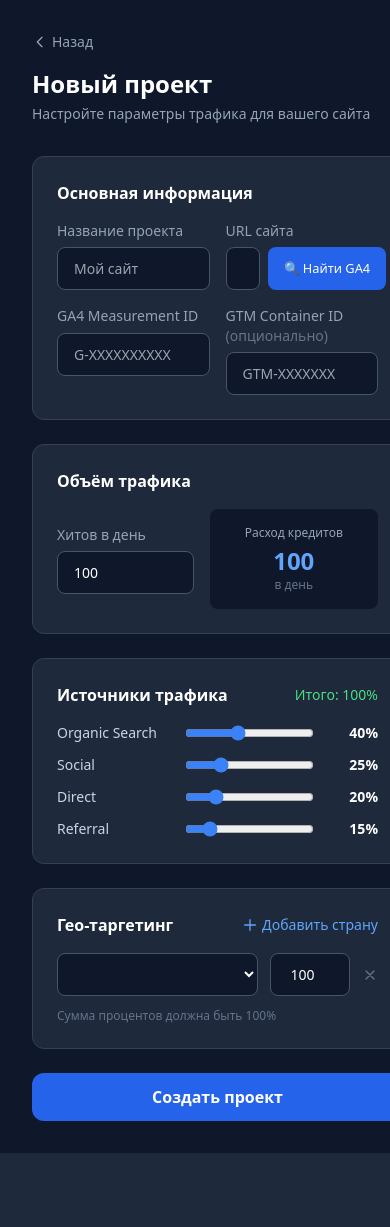
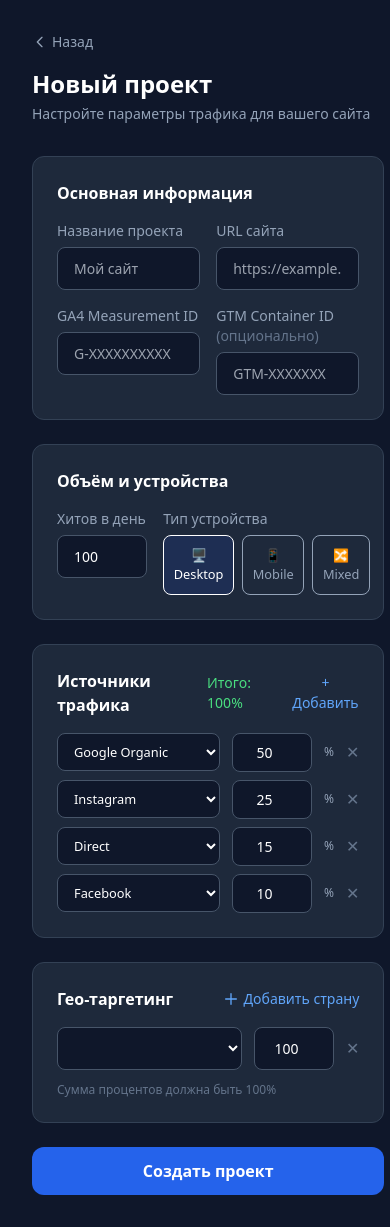
Before and after one commit to Manonix1927/TraficFlou, a FastAPI app: template app/templates/project_create.html in a window 390 px wide; the page is wider, and only the part inside the window is pictured. Before the commit the page ends 1153 px from the top of that part, so only its background shows below. Run offline with FastAPI, Linux system fonts and the light colour scheme; the template is opened without the code that fills it, so the values that code supplies are empty; some libraries are stand-ins or nearby versions.

Commit message:
feat: expanded traffic sources, desktop/mobile device targeting, remove GA4 detect button

```diff
--- a/app/templates/project_create.html
+++ b/app/templates/project_create.html
@@ -19,45 +19,42 @@
       <div class="grid grid-cols-2 gap-4">
         <div>
           <label class="block text-sm text-slate-400 mb-1.5">Название проекта</label>
-          <input name="name" id="field-name" required placeholder="Мой сайт" class="input-field"/>
+          <input name="name" required placeholder="Мой сайт" class="input-field"/>
         </div>
         <div>
           <label class="block text-sm text-slate-400 mb-1.5">URL сайта</label>
-          <div class="flex gap-2">
-            <input name="site_url" id="field-url" required placeholder="https://example.com" class="input-field" style="flex:1"/>
-            <button type="button" onclick="detectGA()"
-              style="background:rgb(37 99 235);color:#fff;border:none;border-radius:0.5rem;padding:0 1rem;font-size:0.8rem;cursor:pointer;white-space:nowrap;flex-shrink:0;"
-              id="detect-btn">
-              🔍 Найти GA4
-            </button>
-          </div>
+          <input name="site_url" required placeholder="https://example.com" class="input-field"/>
         </div>
         <div>
-          <label class="block text-sm text-slate-400 mb-1.5">
-            GA4 Measurement ID
-            <span id="ga-status" style="color:rgb(74 222 128);font-size:0.75rem;margin-left:0.5rem;"></span>
-          </label>
-          <input name="ga_tid" id="field-ga-tid" required placeholder="G-XXXXXXXXXX" class="input-field"/>
+          <label class="block text-sm text-slate-400 mb-1.5">GA4 Measurement ID</label>
+          <input name="ga_tid" required placeholder="G-XXXXXXXXXX" class="input-field"/>
         </div>
         <div>
           <label class="block text-sm text-slate-400 mb-1.5">GTM Container ID <span class="text-slate-500">(опционально)</span></label>
-          <input name="gtm_id" id="field-gtm-id" placeholder="GTM-XXXXXXX" class="input-field"/>
+          <input name="gtm_id" placeholder="GTM-XXXXXXX" class="input-field"/>
         </div>
       </div>
     </div>
 
-    <!-- Traffic volume -->
+    <!-- Traffic volume + device -->
     <div class="bg-slate-800 rounded-xl border border-slate-700 p-6">
-      <h2 class="font-semibold text-white mb-4">Объём трафика</h2>
-      <div class="flex items-center gap-4">
-        <div class="flex-1">
+      <h2 class="font-semibold text-white mb-4">Объём и устройства</h2>
+      <div class="grid grid-cols-3 gap-4">
+        <div class="col-span-1">
           <label class="block text-sm text-slate-400 mb-1.5">Хитов в день</label>
-          <input name="daily_hits" type="number" value="100" min="10" max="10000" class="input-field" x-model="dailyHits"/>
+          <input name="daily_hits" type="number" value="100" min="10" max="100000" class="input-field" x-model="dailyHits"/>
         </div>
-        <div class="flex-1 bg-slate-900 rounded-lg p-4 text-center">
-          <p class="text-xs text-slate-400 mb-1">Расход кредитов</p>
-          <p class="text-2xl font-bold text-blue-400" x-text="dailyHits"></p>
-          <p class="text-xs text-slate-500">в день</p>
+        <div class="col-span-2">
+          <label class="block text-sm text-slate-400 mb-1.5">Тип устройства</label>
+          <div class="flex gap-2">
+            <template x-for="d in devices" :key="d.key">
+              <label :class="device===d.key ? 'border-blue-500 bg-blue-900/30 text-white' : 'border-slate-600 text-slate-400'"
+                style="flex:1;border:1px solid;border-radius:0.5rem;padding:0.6rem;text-align:center;cursor:pointer;font-size:0.8rem;transition:all 0.15s;">
+                <input type="radio" name="device" :value="d.key" x-model="device" class="hidden"/>
+                <span x-text="d.label"></span>
+              </label>
+            </template>
+          </div>
         </div>
       </div>
     </div>
@@ -66,18 +63,59 @@
     <div class="bg-slate-800 rounded-xl border border-slate-700 p-6" x-data="sourcesForm()">
       <div class="flex items-center justify-between mb-4">
         <h2 class="font-semibold text-white">Источники трафика</h2>
-        <span class="text-sm" :class="total === 100 ? 'text-green-400' : 'text-red-400'">
-          Итого: <span x-text="total"></span>%
-        </span>
+        <div class="flex items-center gap-3">
+          <span class="text-sm" :class="total===100?'text-green-400':'text-red-400'">
+            Итого: <span x-text="total"></span>%
+          </span>
+          <button type="button" @click="addSource()"
+            class="text-sm text-blue-400 hover:text-blue-300">+ Добавить</button>
+        </div>
       </div>
-      <div class="space-y-3">
-        <template x-for="src in sources" :key="src.key">
-          <div class="flex items-center gap-4">
-            <div class="w-28 text-sm text-slate-300" x-text="src.label"></div>
-            <input type="hidden" :name="'sources_' + src.key" :value="src.value"/>
-            <input type="range" min="0" max="100" x-model.number="src.value" @input="sync(src)"
-              class="flex-1 accent-blue-500"/>
-            <div class="w-12 text-right text-sm font-semibold text-white" x-text="src.value + '%'"></div>
+      <div class="space-y-2">
+        <template x-for="(src, i) in sources" :key="i">
+          <div class="flex items-center gap-3">
+            <select x-model="src.key" :name="'source_keys'"
+              style="flex:1;background:rgb(15 23 42);border:1px solid rgb(71 85 105);border-radius:0.5rem;padding:0.5rem 0.75rem;color:#fff;font-size:0.8rem;outline:none;">
+              <optgroup label="Organic Search" style="background:rgb(15 23 42);">
+                <option value="google_organic">Google Organic</option>
+                <option value="bing_organic">Bing Organic</option>
+                <option value="duckduckgo_organic">DuckDuckGo</option>
+                <option value="yahoo_organic">Yahoo Organic</option>
+                <option value="youtube_organic">YouTube Organic</option>
+              </optgroup>
+              <optgroup label="Paid" style="background:rgb(15 23 42);">
+                <option value="google_cpc">Google Ads (CPC)</option>
+              </optgroup>
+              <optgroup label="Social" style="background:rgb(15 23 42);">
+                <option value="instagram">Instagram</option>
+                <option value="facebook">Facebook</option>
+                <option value="linkedin">LinkedIn</option>
+                <option value="twitter">Twitter / X</option>
+                <option value="pinterest">Pinterest</option>
+                <option value="tiktok">TikTok</option>
+              </optgroup>
+              <optgroup label="AI Chatbots" style="background:rgb(15 23 42);">
+                <option value="chatgpt">ChatGPT</option>
+                <option value="perplexity">Perplexity AI</option>
+                <option value="gemini">Google Gemini</option>
+                <option value="copilot">Microsoft Copilot</option>
+                <option value="grok">Grok</option>
+              </optgroup>
+              <optgroup label="Messengers" style="background:rgb(15 23 42);">
+                <option value="whatsapp">WhatsApp</option>
+                <option value="telegram">Telegram</option>
+              </optgroup>
+              <optgroup label="Other" style="background:rgb(15 23 42);">
+                <option value="email">Email</option>
+                <option value="direct">Direct</option>
+                <option value="referral">Referral</option>
+              </optgroup>
+            </select>
+            <input type="number" :name="'source_percents'" x-model.number="src.pct"
+              min="0" max="100"
+              style="width:5rem;background:rgb(15 23 42);border:1px solid rgb(71 85 105);border-radius:0.5rem;padding:0.5rem;color:#fff;font-size:0.875rem;outline:none;text-align:center;"/>
+            <span class="text-xs text-slate-400">%</span>
+            <button type="button" @click="sources.splice(i,1)" class="text-slate-500 hover:text-red-400" style="flex-shrink:0;">✕</button>
           </div>
         </template>
       </div>
@@ -97,17 +135,15 @@
         <template x-for="(row, i) in rows" :key="i">
           <div class="flex items-center gap-3">
             <select :name="'geo_countries'" x-model="row.country"
-              style="flex:1; background-color:rgb(15 23 42); border:1px solid rgb(71 85 105); border-radius:0.5rem; padding:0.625rem 1rem; color:#fff; font-size:0.875rem; outline:none; min-width:0;">
+              style="flex:1;background:rgb(15 23 42);border:1px solid rgb(71 85 105);border-radius:0.5rem;padding:0.625rem 1rem;color:#fff;font-size:0.875rem;outline:none;min-width:0;">
               {% for code, name in countries %}
               <option value="{{ code }}" style="background:rgb(15 23 42);color:#fff;">{{ name }}</option>
               {% endfor %}
             </select>
             <input type="number" :name="'geo_percents'" x-model.number="row.percent"
               min="0" max="100" placeholder="%"
-              style="width:5rem; background-color:rgb(15 23 42); border:1px solid rgb(71 85 105); border-radius:0.5rem; padding:0.625rem 0.5rem; color:#fff; font-size:0.875rem; outline:none; text-align:center;"/>
-            <button type="button" @click="rows.splice(i,1)" class="text-slate-500 hover:text-red-400 transition" style="flex-shrink:0;">
-              <svg class="w-4 h-4" fill="none" stroke="currentColor" viewBox="0 0 24 24"><path stroke-linecap="round" stroke-linejoin="round" stroke-width="2" d="M6 18L18 6M6 6l12 12"/></svg>
-            </button>
+              style="width:5rem;background:rgb(15 23 42);border:1px solid rgb(71 85 105);border-radius:0.5rem;padding:0.625rem 0.5rem;color:#fff;font-size:0.875rem;outline:none;text-align:center;"/>
+            <button type="button" @click="rows.splice(i,1)" class="text-slate-500 hover:text-red-400 transition" style="flex-shrink:0;">✕</button>
           </div>
         </template>
       </div>
@@ -123,80 +159,38 @@
 
 <style>
   .input-field {
-    width: 100%;
-    background-color: rgb(15 23 42);
-    border: 1px solid rgb(71 85 105);
-    border-radius: 0.5rem;
-    padding: 0.625rem 1rem;
-    color: #fff;
-    font-size: 0.875rem;
-    transition: border-color 0.15s;
-    outline: none;
+    width: 100%; background-color: rgb(15 23 42);
+    border: 1px solid rgb(71 85 105); border-radius: 0.5rem;
+    padding: 0.625rem 1rem; color: #fff; font-size: 0.875rem;
+    transition: border-color 0.15s; outline: none;
   }
-  .input-field:focus {
-    border-color: rgb(59 130 246);
-    box-shadow: 0 0 0 1px rgb(59 130 246);
-  }
-  .input-field option {
-    background-color: rgb(15 23 42);
-    color: #fff;
-  }
+  .input-field:focus { border-color: rgb(59 130 246); box-shadow: 0 0 0 1px rgb(59 130 246); }
+  .input-field option { background-color: rgb(15 23 42); color: #fff; }
 </style>
 
 <script>
-async function detectGA() {
-  const urlField = document.getElementById('field-url');
-  const btn = document.getElementById('detect-btn');
-  const status = document.getElementById('ga-status');
-  const url = urlField.value.trim();
-  if (!url) { alert('Введите URL сайта'); return; }
-
-  btn.textContent = '⏳ Поиск...';
-  btn.disabled = true;
-  status.textContent = '';
-
-  try {
-    const r = await fetch('/api/detect-ga?url=' + encodeURIComponent(url));
-    const data = await r.json();
-    if (data.ok && data.ga4_id) {
-      document.getElementById('field-ga-tid').value = data.ga4_id;
-      if (data.gtm_id) document.getElementById('field-gtm-id').value = data.gtm_id;
-      // Auto-fill name from domain
-      const domain = new URL(url.startsWith('http') ? url : 'https://'+url).hostname.replace('www.','');
-      if (!document.getElementById('field-name').value) {
-        document.getElementById('field-name').value = domain;
-      }
-      status.textContent = '✓ Найден';
-      status.style.color = 'rgb(74 222 128)';
-    } else if (data.ok) {
-      status.textContent = '⚠ GA4 не найден на сайте';
-      status.style.color = 'rgb(251 191 36)';
-    } else {
-      status.textContent = '✗ Ошибка загрузки';
-      status.style.color = 'rgb(248 113 113)';
-    }
-  } catch(e) {
-    status.textContent = '✗ Ошибка';
-    status.style.color = 'rgb(248 113 113)';
+function projectForm() {
+  return {
+    dailyHits: 100,
+    device: 'desktop',
+    devices: [
+      { key: 'desktop', label: '🖥 Desktop' },
+      { key: 'mobile',  label: '📱 Mobile' },
+      { key: 'mixed',   label: '🔀 Mixed' },
+    ]
   }
-  btn.textContent = '🔍 Найти GA4';
-  btn.disabled = false;
 }
-
-function projectForm() { return { dailyHits: 100 } }
 
 function sourcesForm() {
   return {
     sources: [
-      { key: 'organic', label: 'Organic Search', value: 40 },
-      { key: 'social',  label: 'Social',         value: 25 },
-      { key: 'direct',  label: 'Direct',          value: 20 },
-      { key: 'referral',label: 'Referral',        value: 15 },
+      { key: 'google_organic', pct: 50 },
+      { key: 'instagram',      pct: 25 },
+      { key: 'direct',         pct: 15 },
+      { key: 'facebook',       pct: 10 },
     ],
-    get total() { return this.sources.reduce((s,x) => s + x.value, 0) },
-    sync(changed) {
-      // Adjust to keep total ≤ 100
-    }
+    get total() { return this.sources.reduce((s,x)=>s+x.pct, 0) },
+    addSource() { this.sources.push({ key: 'google_organic', pct: 0 }) }
   }
 }
 
```
Also changed, not shown: app/core/gcollect.py (+55 -21 lines), app/models.py (+5 -4 lines), app/routers/projects.py (+5 -10 lines), app/workers/tasks.py (+6 -1 lines), check_site.py (added, +28 -0 lines).
